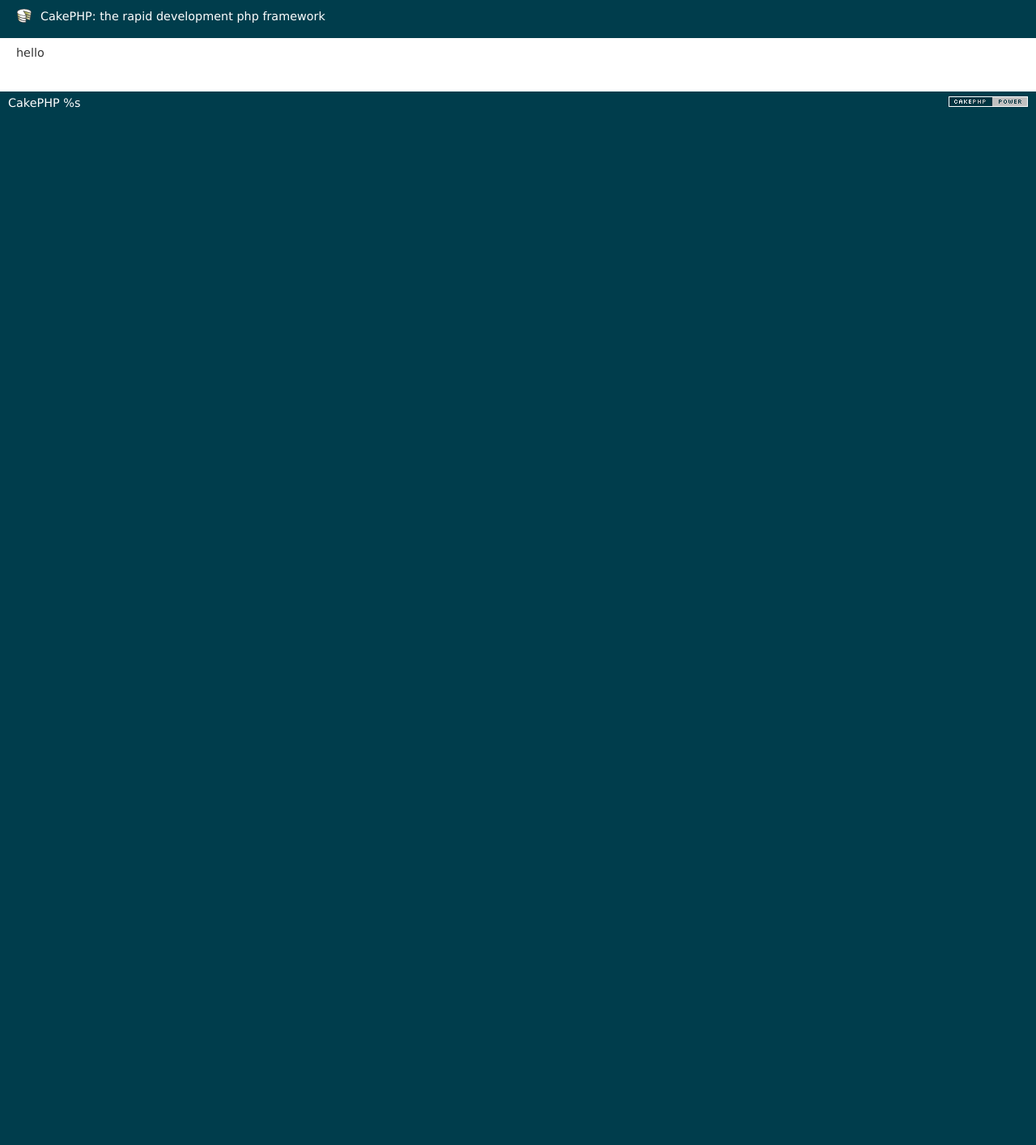
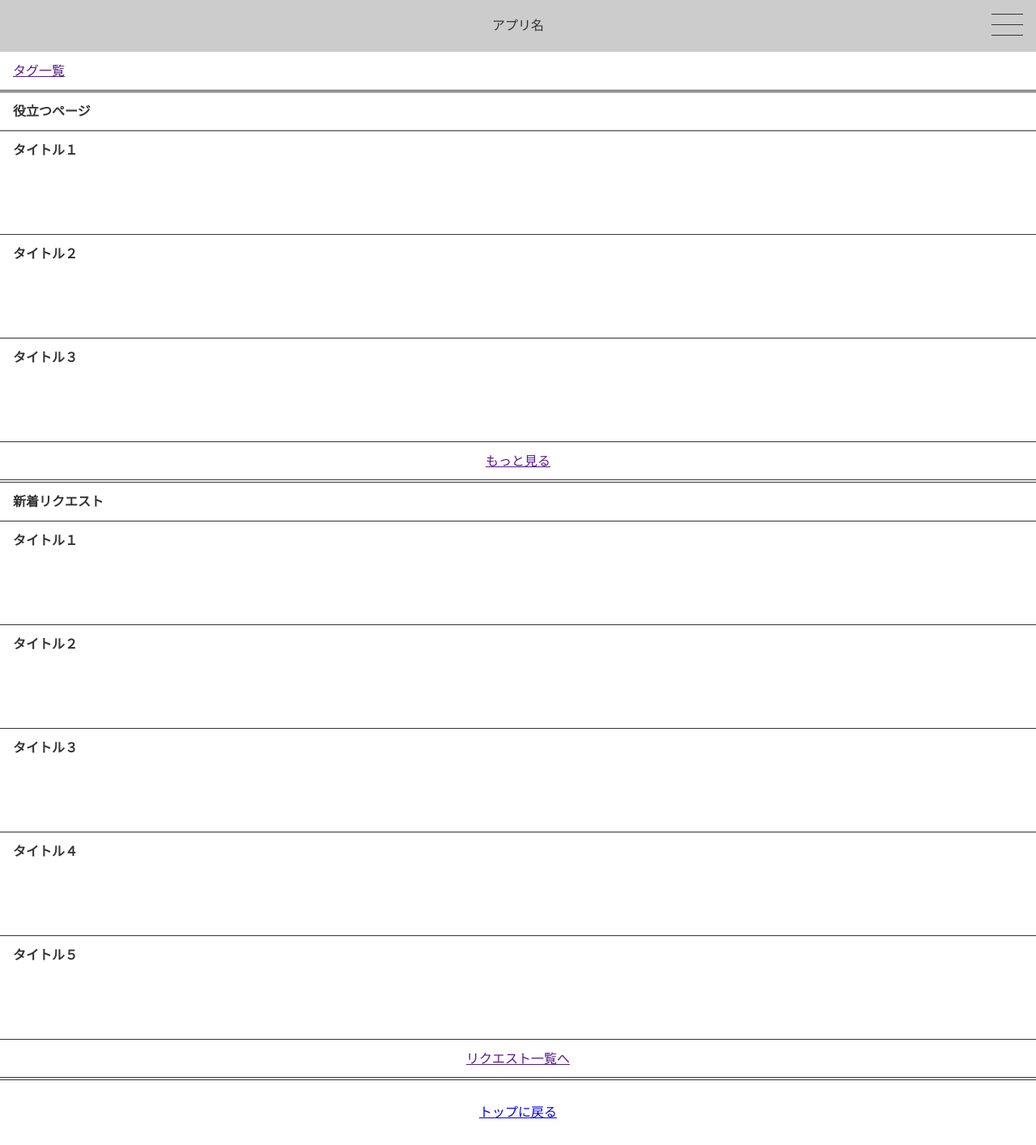
Before and after one commit to United-Github/ncf, a CakePHP app: the page made by app/View/Home/index.ctp in a window 1280 px wide. Shown: the whole page at 81% size. Before the commit the page ends 133 px from the top, so only its background shows below. Run offline with PHP 8.4 and a stand-in for CakePHP, Linux system fonts and the light colour scheme; the template is opened without the code that fills it, so the values that code supplies are empty; some libraries are stand-ins or nearby versions.

Commit message:
ホーム画面のViewを変更

```diff
--- a/app/View/Home/index.ctp
+++ b/app/View/Home/index.ctp
@@ -1 +1,114 @@
-hello
+<!DOCTYPE html>
+<html lang="ja">
+<head>
+	<meta charset="utf-8">
+	<title>サイト名</title>
+	<meta name="viewport" content="width=device-width,initial-scale=1.0,minimum-scale=1.0,maximum-scale=1.0,user-scalable=no">
+	<!-- iPhoneでWebページをアプリっぽく見せる機能 -->
+	<meta name="apple-mobile-web-app-capable" content="no">
+	<meta name="format-detection" content="telephone=no" />
+	<meta name="description" content="ここに紹介文を書く">
+	<!-- ファビコン<link rel="apple-touch-icon" href="画像のパス" /> -->
+	<link rel="stylesheet" type="text/css" href="/css/base.css">
+	<script type="text/javascript" src="http://ajax.googleapis.com/ajax/libs/jquery/1.8.2/jquery.min.js"></script>
+	<script type="text/javascript" src="/js/menu.js"></script>
+
+
+</head>
+<body>
+	<header>アプリ名
+		<!-- メニューボタン -->
+		<div class="gnav-btn">
+			<div class="icon-animation">
+				<span class="top"></span>
+				<span class="middle"></span>
+				<span class="bottom"></span>
+			</div>
+		</div>
+		<!-- メニューボタン終わり -->
+	</header>
+	<nav class="global">
+		<!-- メニュー内 -->
+		<ul class="gnav">
+			<li>メニュー</li>
+			<li><a href="index.html">トップ</a></li>
+			<li><a href="">タグ一覧</a></li>
+			<li><a href="">リクエスト</a></li>
+			<li><a href="">ユーザページ</a></li>
+		</ul>
+		<!-- メニュー内終わり -->
+	</nav>
+	<!-- 固定ヘッダー分の空白 -->
+	<div class="space"></div>
+	<!-- 固定ヘッダー分の空白終わり -->
+	<!-- タグ一覧へ -->
+	<div class="tagp-link">
+		<a href=""><p>タグ一覧</p></a>
+	</div>
+	<!-- タグ一覧へ終わり -->
+	<main>
+	<!-- 有用な記事ランダム表示 -->
+		<article class="useful-random">
+			<h1>役立つページ</h1>
+			<section>
+				<div class="random-article">
+					<h2>タイトル１</h2>
+				</div>
+			</section>
+			<section>
+				<div class="random-article">
+					<h2>タイトル２</h2>
+				</div>
+			</section>
+			<section>
+				<div class="random-article">
+					<h2>タイトル３</h2>
+				</div>
+			</section>
+			<div class="morelook">
+				<a href=""><p>もっと見る</p></a>
+			</div>
+		</article>
+		<!-- 有用な記事ランダム表示終わり -->
+		<!-- 新着リクエスト -->
+		<article class="new-request-list">
+			<h1>新着リクエスト</h1>
+			<section>
+				<div class="new-request">
+					<h2>タイトル１</h2>
+				</div>
+			</section>
+			<section>
+				<div class="new-request">
+					<h2>タイトル２</h2>
+				</div>
+			</section>
+			<section>
+				<div class="new-request">
+					<h2>タイトル３</h2>
+				</div>
+			</section>
+			<section>
+				<div class="new-request">
+					<h2>タイトル４</h2>
+				</div>
+			</section>
+			<section>
+				<div class="new-request">
+					<h2>タイトル５</h2>
+				</div>
+			</section>
+			<div class="request-list-link">
+				<a href=""><p>リクエスト一覧へ</p></a>
+			</div>
+		</article>
+		<!-- 新着リクエスト終わり -->
+	</main>
+	<div class="page-top">
+		<a href="#TOP"><p>トップに戻る</p></a>
+	</div>
+	<!-- ナビの時の霞ませるレイヤー -->
+	<div class="model"></div>
+	<!-- ナビの時の霞ませるレイヤー終わり -->
+</body>
+</html>
--- /dev/null
+++ b/app/webroot/css/base.css
@@ -0,0 +1,5 @@
+@charset "UTF-8";
+
+@import "reset.css";
+@import "style.css";  /* 各ページ独自のスタイル */
+@import "common.css"; /* サイト全体のレイアウトや要素の共通設定 */
--- /dev/null
+++ b/app/webroot/css/common.css
@@ -0,0 +1,5 @@
+@charset "UTF-8";
+
+body {
+-webkit-text-size-adjust: 100%;
+}
--- /dev/null
+++ b/app/webroot/css/reset.css
@@ -0,0 +1,120 @@
+@charset "UTF-8";
+
+/*
+html5doctor.com Reset Stylesheet
+v1.6.1
+Last Updated: 2010-09-17
+Author: Richard Clark - http://richclarkdesign.com
+Twitter: @rich_clark
+*/
+
+html, body, div, span, object, iframe,
+h1, h2, h3, h4, h5, h6, p, blockquote, pre,
+abbr, address, cite, code,
+del, dfn, em, img, ins, kbd, q, samp,
+small, strong, sub, sup, var,
+b, i,
+dl, dt, dd, ol, ul, li,
+fieldset, form, label, legend,
+table, caption, tbody, tfoot, thead, tr, th, td,
+article, aside, canvas, details, figcaption, figure,
+footer, header, hgroup, menu, nav, section, summary,
+time, mark, audio, video {
+    margin:0;
+    padding:0;
+    border:0;
+    outline:0;
+    font-size:100%;
+    vertical-align:baseline;
+    background:transparent;
+}
+
+body {
+    line-height:1;
+}
+
+article,aside,details,figcaption,figure,
+footer,header,hgroup,menu,nav,section {
+    display:block;
+}
+
+nav ul {
+    list-style:none;
+}
+
+blockquote, q {
+    quotes:none;
+}
+
+blockquote:before, blockquote:after,
+q:before, q:after {
+    content:'';
+    content:none;
+}
+
+a {
+    margin:0;
+    padding:0;
+    font-size:100%;
+    vertical-align:baseline;
+    background:transparent;
+}
+
+/* change colours to suit your needs */
+ins {
+    background-color:#ff9;
+    color:#000;
+    text-decoration:none;
+}
+
+/* change colours to suit your needs */
+mark {
+    background-color:#ff9;
+    color:#000;
+    font-style:italic;
+    font-weight:bold;
+}
+
+del {
+    text-decoration: line-through;
+}
+
+abbr[title], dfn[title] {
+    border-bottom:1px dotted;
+    cursor:help;
+}
+
+table {
+    border-collapse:collapse;
+    border-spacing:0;
+}
+
+/* change border colour to suit your needs */
+hr {
+    display:block;
+    height:1px;
+    border:0;
+    border-top:1px solid #cccccc;
+    margin:1em 0;
+    padding:0;
+}
+
+input, select {
+    vertical-align:middle;
+}
+
+/*以下追加*/
+
+/*フォームのスタイルをリセット*/
+*{
+-webkit-appearance: none;
+}
+
+/*box-sizingのやつ*/
+*, *:before, *:after {
+    -webkit-box-sizing: border-box;
+       -moz-box-sizing: border-box;
+         -o-box-sizing: border-box;
+        -ms-box-sizing: border-box;
+            box-sizing: border-box;
+}
--- /dev/null
+++ b/app/webroot/css/style.css
@@ -0,0 +1,244 @@
+@charset "UTF-8";
+
+
+
+	/*固定ヘッダー*/
+
+	header {
+		background: #ccc;
+		color: #333;
+		padding: 1.5rem;
+		position: fixed;
+		width: 100%;
+		top: 0;
+		text-align: center;
+	}
+
+    .space {
+    	height: 4rem;/*固定ヘッダー分下げる*/
+    }
+
+
+    /*トップページ*/
+
+	.tagp-link {
+		padding-left: 1rem;
+		line-height: 3rem;
+		margin-bottom: 1px;
+		color: #333;
+		width: 100%;
+		height: 3rem;
+		border-bottom: 1px solid #333;
+	}
+
+	.useful-random h1{
+		padding-left: 1rem;
+		line-height: 3rem;
+		color: #333;
+		width: 100%;
+		height: 3rem;
+		border-top: 1px solid #333;
+	}
+
+	.useful-random .morelook{
+		line-height: 3rem;
+		margin-bottom: 2px;
+		width: 100%;
+		height: 3rem;
+		border-top: 1px solid #333;
+		border-bottom: 1px solid #333;
+		text-align: center;
+	}
+
+    .random-article {
+    	padding: 1rem;
+    	color: #333;
+    	width: 100%;
+    	height: 8rem;
+    	border-top: 1px solid #333;
+    }
+
+    .new-request-list h1{
+    	padding-left: 1rem;
+    	line-height: 3rem;
+		color: #333;
+		width: 100%;
+		height: 3rem;
+		border-top: 1px solid #333;
+	}
+
+	.new-request-list .request-list-link{
+		line-height: 3rem;
+		margin-bottom: 2px;
+		width: 100%;
+		height: 3rem;
+		border-top: 1px solid #333;
+		border-bottom: 1px solid #333;
+		text-align: center;
+	}
+
+    .new-request {
+    	padding: 1rem;
+    	color: #333;
+    	width: 100%;
+    	height: 8rem;
+    	border-top: 1px solid #333;
+	}
+
+	/*トップページ終わり*/
+
+
+	/*大見出し一覧*/
+
+	.h1list section{
+		padding: 1rem;
+    	color: #333;
+    	width: 100%;
+    	height: 8rem;
+    	border-top: 1px solid #333;
+	}
+
+	/*大出し一覧終わり*/
+
+
+	/*トップに戻るやつ*/
+
+    .page-top {
+    	line-height: 5rem;
+    	color: #333;
+    	width: 100%;
+    	height: 5rem;
+    	border-top: 1px solid #333;
+    	text-align: center;
+    }
+
+
+	/*menu開閉部分*/
+
+	.gnav li {
+		border-bottom: 1px solid #333;
+		display: block;
+		text-decoration: none;
+		/* (44-16)/2=14px */
+		padding: 1rem 1rem;
+	}
+
+	.gnav {
+		list-style-type: none;
+		background: #eee;
+		display: block;
+		width: 60%;
+		overflow-x: hidden;
+		overflow-y: auto;
+		position: fixed;
+		right: 0;
+		top: 4rem;
+		z-index: 99;
+		visibility: hidden;
+		-webkit-transform: translateX(100%);
+		-moz-transform: translateX(100%);
+		-ms-transform: translateX(100%);
+		-o-transform: translateX(100%);
+		transform: translateX(100%);
+		-webkit-transform-style: preserve-3d;
+		-moz-transform-style: preserve-3d;
+		-ms-transform-style: preserve-3d;
+		-o-transform-style: preserve-3d;
+		transform-style: preserve-3d;
+		-webkit-transition: .5s .1s cubic-bezier(.8, 0, .2, 1);
+		-moz-transition: .5s .1s cubic-bezier(.8, 0, .2, 1);
+		transition: .5s .1s cubic-bezier(.8, 0, .2, 1);
+	}
+	.gnav.on {
+		visibility: visible;
+		-webkit-transform: translateX(0px);
+		-moz-transform: translateX(0px);
+		-ms-transform: translateX(0px);
+		-o-transform: translateX(0px);
+		transform: translateX(0px);
+	}
+
+	.modal {
+		background-color: rgba(255, 255, 255, .5);
+		width: 100%;
+		height: 100%;
+		left: 0;
+		opacity: .1;
+		position: fixed;
+		top: 0;
+		z-index: 98;
+		visibility: hidden;
+		-webkit-transition: visibility 0 linear .4s, opacity .4s;
+		-moz-transition: visibility 0 linear .4s, opacity .4s;
+		transition: visibility 0 linear .4s, opacity .4s;
+		-webkit-transform: translateZ(0);
+		-moz-transform: translateZ(0);
+		-ms-transform: translateZ(0);
+		-o-transform: translateZ(0);
+		transform: translateZ(0);
+	}
+
+	.modal.on {
+		opacity: 1;
+		-webkit-transition-delay: 0;
+		-moz-transition-delay: 0;
+		transition-delay: 0;
+		visibility: visible;
+	}
+	/*ハンバーガーボタン*/
+
+	.icon-animation {
+		width: 44px;
+		height: 44px;
+		display: block;
+		cursor: pointer;
+		float: right;
+		position: absolute;
+		right: .5rem;
+		text-align: center;
+		top: .5rem;
+	}
+
+	.icon-animation span {
+		width: 39px;
+		height: 1px;
+		display: block;
+		background: #333;
+		position: absolute;
+		left: 50%;
+		top: 50%;
+		margin-left: -25px;
+		-webkit-transition: all 0.3s;
+		transition: all 0.3s;
+		-webkit-transform: rotate(0deg);
+		-ms-transform: rotate(0deg);
+		transform: rotate(0deg);
+	}
+
+	.icon-animation .top {
+		-webkit-transform: translateY(-13px);
+		-ms-transform: translateY(-13px);
+		transform: translateY(-13px);
+	}
+
+	.icon-animation .bottom {
+		-webkit-transform: translateY(13px);
+		-ms-transform: translateY(13px);
+		transform: translateY(13px);
+	}
+
+	.is-open .middle {
+		background: rgba(51, 51, 51, 0);
+	}
+
+	.is-open .top {
+		-webkit-transform: rotate(-45deg) translateY(0px);
+		-ms-transform: rotate(-45deg) translateY(0px);
+		transform: rotate(-45deg) translateY(0px);
+	}
+
+	.is-open .bottom {
+		-webkit-transform: rotate(45deg) translateY(0px);
+		-ms-transform: rotate(45deg) translateY(0px);
+		transform: rotate(45deg) translateY(0px);
+	}
--- /dev/null
+++ b/app/webroot/js/menu.js
@@ -0,0 +1,21 @@
+ $(function() {
+      var gnav = $('.gnav');
+      var modal = $('.modal');
+      var gnavbtn = $('.gnav-btn');
+      gnavbtn.on('click', function() {
+        if ($(this).hasClass('is-open')) {
+          $(this).removeClass('is-open');
+          gnav.removeClass('on');
+          modal.removeClass('on');
+        } else {
+          $(this).addClass('is-open');
+          gnav.addClass('on');
+          modal.addClass('on');
+        }
+      });
+      modal.on("click", function() {
+        $(this).removeClass("on");
+        gnav.removeClass("on");
+        gnavbtn.removeClass('is-open');
+      });
+    });
```
